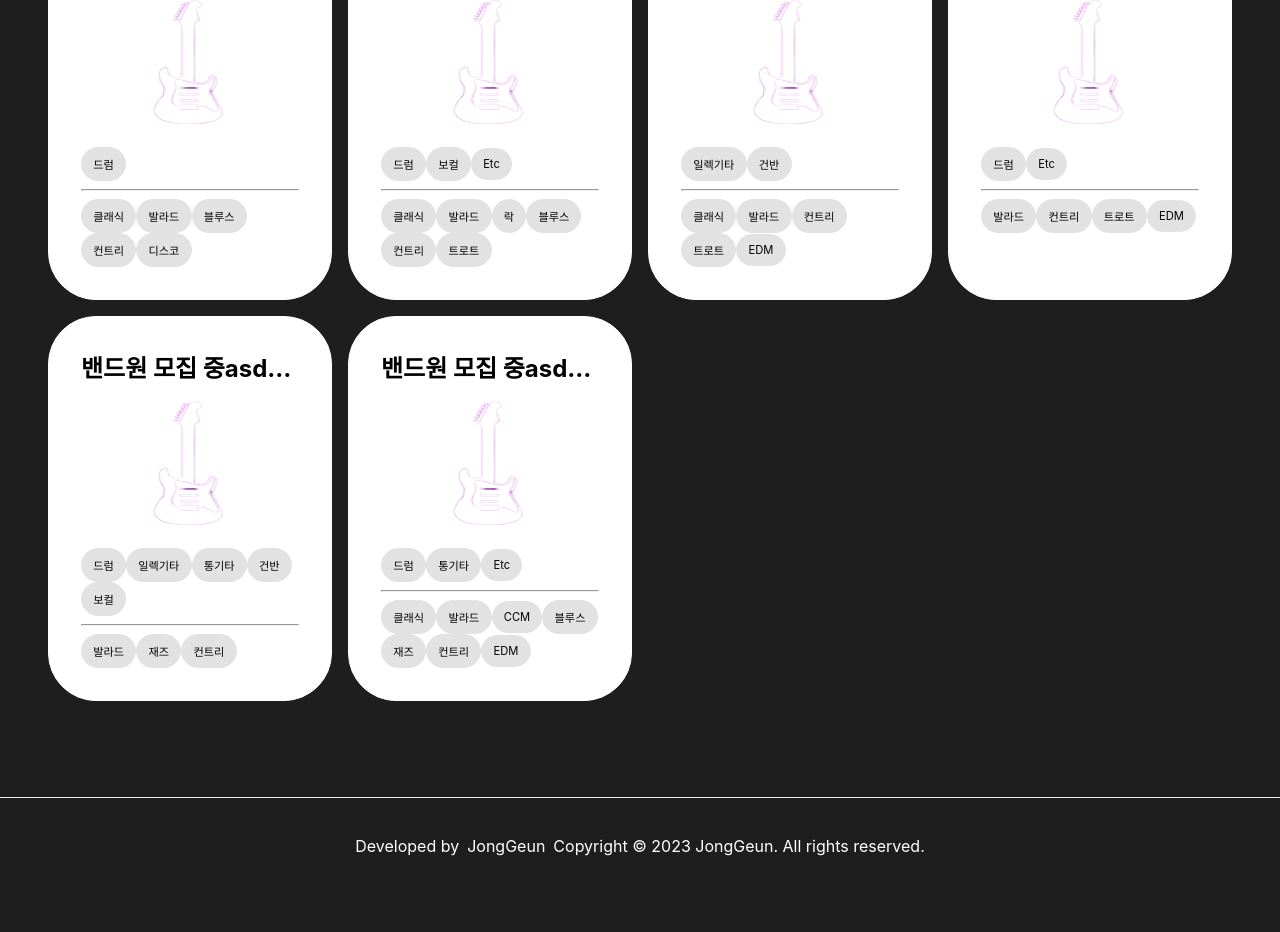
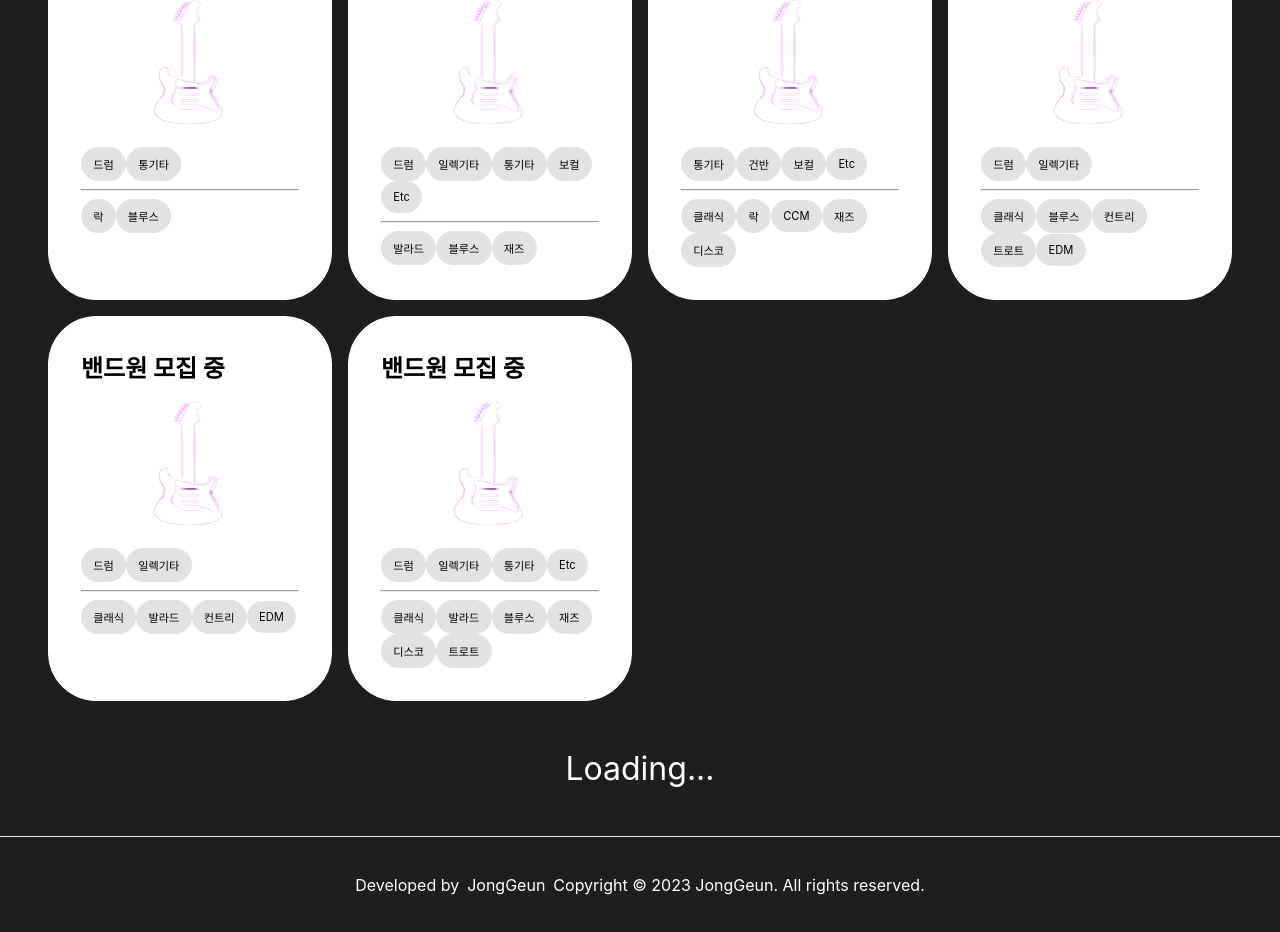
Before and after one commit to dldvk9999/joinband, a Next.js app: page /memberjoin in a window 1280 px wide. Shown: the part 614-1546 px from the top of the page. Before the commit the page ends 1507 px from the top, so only its background shows below. Built offline with nearby package versions, Linux system fonts and the light colour scheme.

Commit message:
Memberjoin - infinity scroll setting

```diff
--- a/components/Memberjoin/Memberjoin.module.scss
+++ b/components/Memberjoin/Memberjoin.module.scss
@@ -3,7 +3,7 @@
     grid-template-columns: repeat(4, 1fr);
     gap: 1rem;
     min-height: 100vh;
-    padding: 6rem 3rem;
+    padding: 8rem 3rem 0rem 3rem;
     margin: 0 auto;
 }
 
@@ -42,6 +42,13 @@
     }
 }
 
+.memberjoinLoading {
+    @include view(flex, center, center);
+    color: $white;
+    padding: 3rem;
+    font-size: 2rem;
+}
+
 @media (max-width: 1000px) {
     .memberjoin {
         grid-template-columns: repeat(3, 1fr);
--- a/components/Memberjoin/Memberjoin.tsx
+++ b/components/Memberjoin/Memberjoin.tsx
@@ -1,10 +1,33 @@
 import styles from "./Memberjoin.module.scss";
 import Image from "next/image";
+import { useCallback, useEffect, useRef, useState } from "react";
+import { useInView } from "react-intersection-observer";
 
 const partList = ["드럼", "일렉기타", "통기타", "건반", "보컬", "Etc"];
 const songType = ["클래식", "발라드", "락", "CCM", "블루스", "재즈", "컨트리", "디스코", "트로트", "EDM"];
 
 export default function Memberjoin() {
+    const [cards, setCards] = useState([]);
+    const [loading, setLoading] = useState("Loading...");
+    const page = useRef(1);
+    const [ref, inView] = useInView();
+
+    // 회원 모집 글 불러오기
+    const getCards = useCallback(() => {
+        try {
+            if (page.current !== 10) {
+                pushCard();
+                page.current++;
+            } else {
+                setLoading("");
+            }
+        } catch (e) {
+            console.log(e);
+            alert("getCards Error");
+        }
+    }, []);
+
+    // 랜덤한 모집 글 생성 (API 연동 시 삭제 예정)
     function random(type: "instru" | "song") {
         const randomType = type === "instru" ? partList : songType;
         let result = [];
@@ -17,12 +40,12 @@ export default function Memberjoin() {
     }
 
     // 밴드 구인 카드 출력 (한번에 10개씩)
-    function printCard() {
-        let result = [];
+    function pushCard() {
+        let result: any = [];
         for (let i = 0; i < 10; i++) {
             result.push(
                 <div className={styles.memberjoinCards} key={"memberjoin-cards-" + i}>
-                    <h2>밴드원 모집 중asdafasfassadasdasdasdas</h2>
+                    <h2>밴드원 모집 중</h2>
                     <Image
                         src={"/home/guitar.webp"}
                         alt={"recruit"}
@@ -39,12 +62,21 @@ export default function Memberjoin() {
                 </div>
             );
         }
-        return result;
+        setCards((c) => c.concat(result));
     }
+
+    useEffect(() => {
+        if (inView) {
+            getCards();
+        }
+    }, [fetch, inView]);
 
     return (
         <main>
-            <section className={styles.memberjoin}>{printCard()}</section>
+            <section className={styles.memberjoin}>{cards}</section>
+            <div ref={ref} className={styles.memberjoinLoading}>
+                {loading}
+            </div>
         </main>
     );
 }
```
